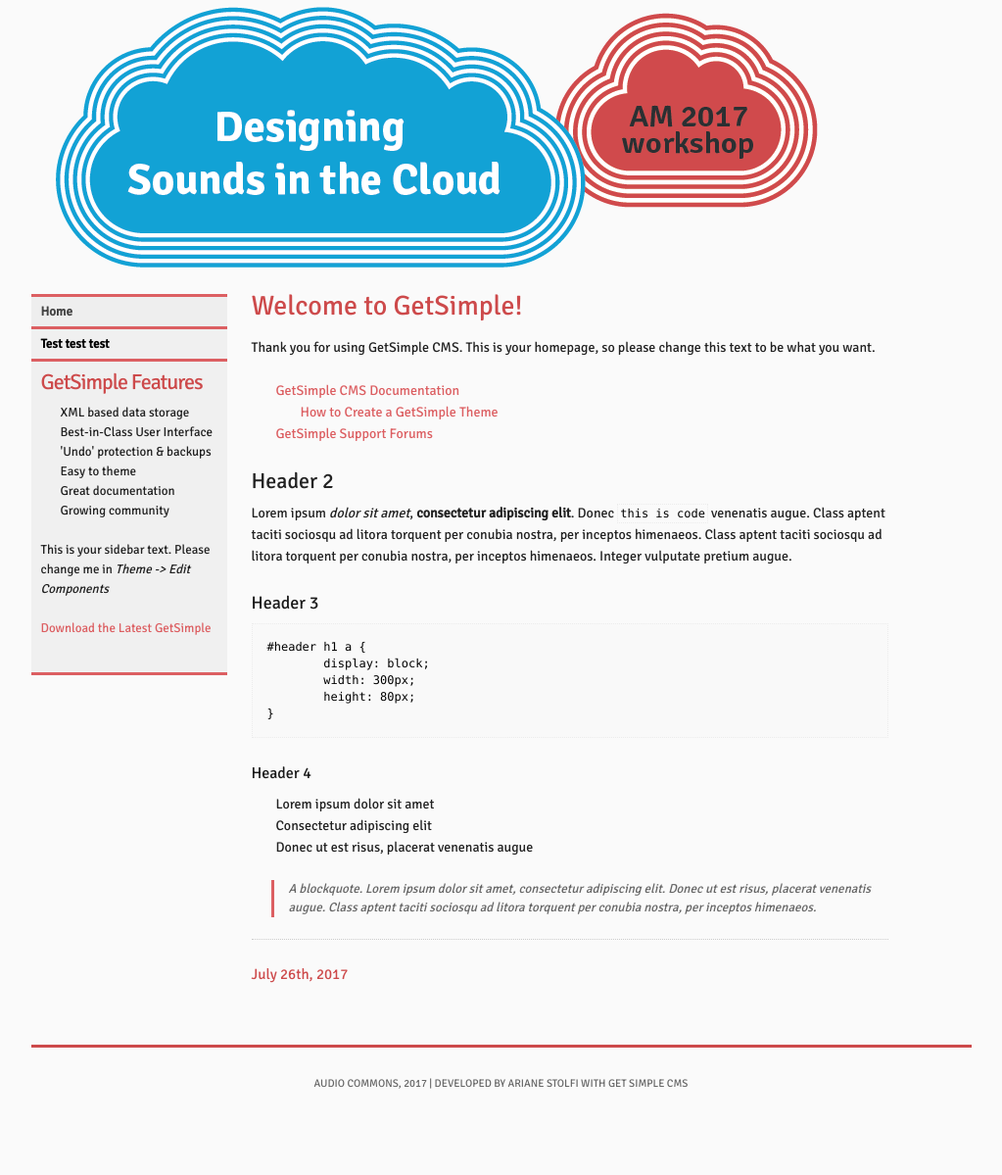
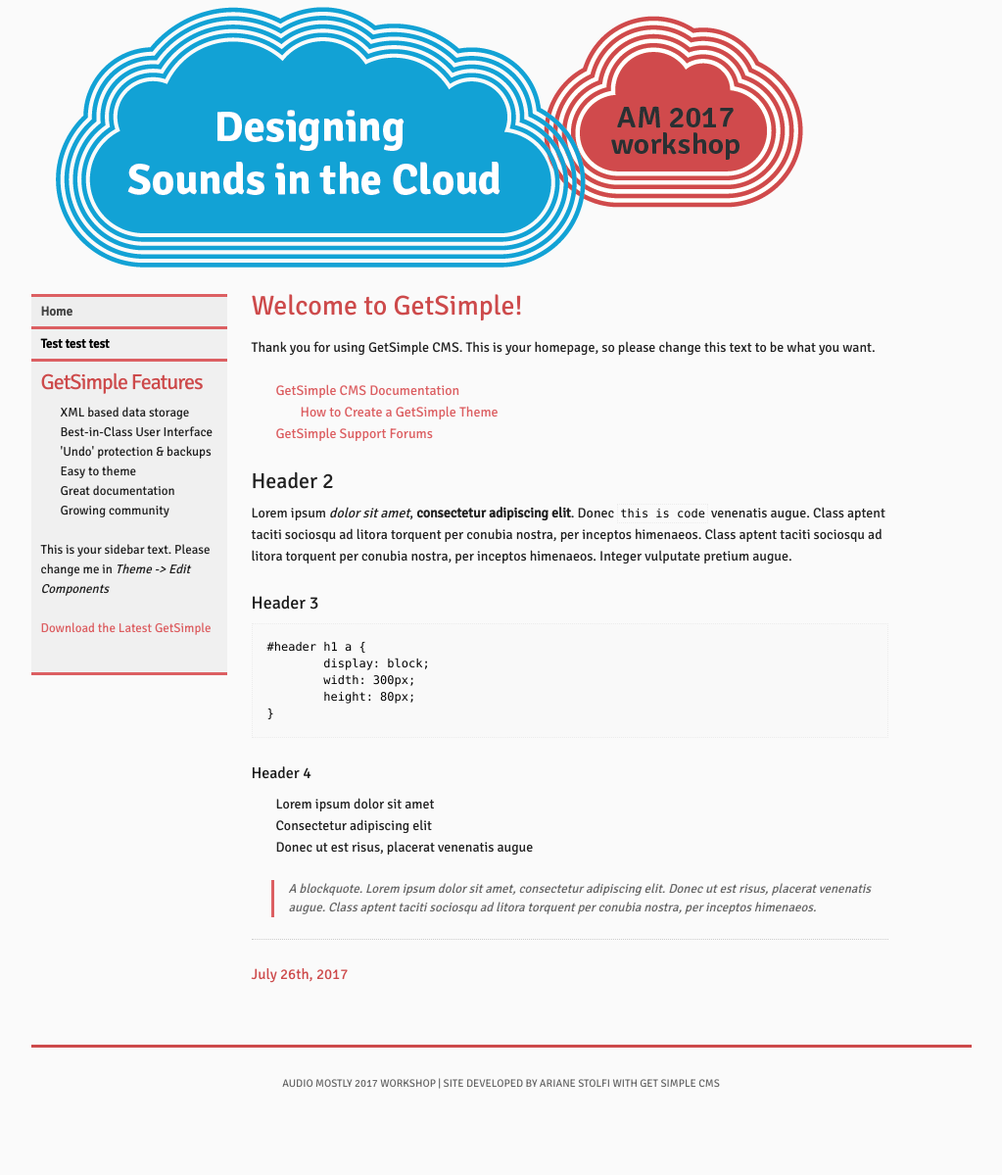
Before and after one commit to arianestolfi/designing-sound-workshop, a PHP site: page / in a window 1280 px wide. Shown: the whole page at 98% size, without its empty margins (146-1169 px from the left). Run offline with PHP 8.4, Linux system fonts and the light colour scheme.

Commit message:
logo footer
logo and footer

```diff
--- a/theme/soundoncloud/template.php
+++ b/theme/soundoncloud/template.php
@@ -68,7 +68,7 @@
 	<div class="clear"></div>
 
 <div id="footer"><?php get_footer(); ?>
-<div class="credits"><a href="http://www.audiocommons.org/">Audio Commons</a>, 2017 | developed by <a href="http://ariane.stolfi.org">ariane stolfi</a> with <a href="http://get-simple.info/">get simple cms</a></div>
+<div class="credits"><a href="http://audiomostly.com/">Audio Mostly 2017 Workshop </a>| site developed by <a href="http://ariane.stolfi.org">ariane stolfi</a> with <a href="http://get-simple.info/">get simple cms</a></div>
 </div>
 
 
```
Also changed, not shown: theme/soundoncloud/images/banner_960.png.
